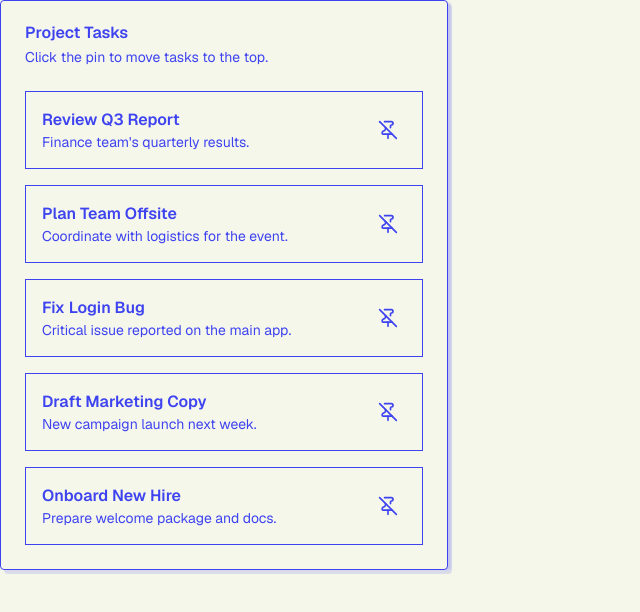
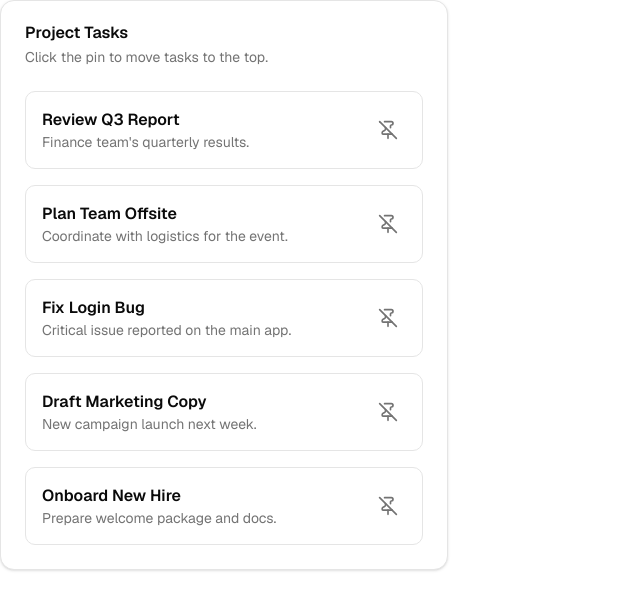
Before and after one commit to Rohan-Munot/inset-ui, a Next.js app: page /test in a window 1280 px wide. Shown: the top 612 px of the page, without its empty margins (0-640 px from the left). Built offline with nearby package versions, Linux system fonts and the light colour scheme.

Commit message:
basic roadmap component

```diff
--- a/app/globals.css
+++ b/app/globals.css
@@ -4,105 +4,113 @@
 @custom-variant dark (&:is(.dark *));
 
 :root {
-  --background: oklch(0.9721 0.0158 110.5501);
-  --foreground: oklch(0.5066 0.2501 271.8903);
-  --card: oklch(0.9721 0.0158 110.5501);
-  --card-foreground: oklch(0.5066 0.2501 271.8903);
-  --popover: oklch(0.9721 0.0158 110.5501);
-  --popover-foreground: oklch(0.5066 0.2501 271.8903);
-  --primary: oklch(0.5066 0.2501 271.8903);
-  --primary-foreground: oklch(1 0 0);
-  --secondary: oklch(1 0 0);
-  --secondary-foreground: oklch(0.5066 0.2501 271.8903);
-  --muted: oklch(0.9189 0.0147 106.6853);
-  --muted-foreground: oklch(0.5066 0.2501 271.8903);
-  --accent: oklch(0.9168 0.0214 109.7161);
-  --accent-foreground: oklch(0.4486 0.2266 271.5512);
-  --destructive: oklch(0.63 0.19 23.03);
+  --background: oklch(1 0 0);
+  --foreground: oklch(0.145 0 0);
+  --card: oklch(1 0 0);
+  --card-foreground: oklch(0.145 0 0);
+  --popover: oklch(1 0 0);
+  --popover-foreground: oklch(0.145 0 0);
+  --primary: oklch(0.205 0 0);
+  --primary-foreground: oklch(0.985 0 0);
+  --secondary: oklch(0.97 0 0);
+  --secondary-foreground: oklch(0.205 0 0);
+  --muted: oklch(0.97 0 0);
+  --muted-foreground: oklch(0.556 0 0);
+  --accent: oklch(0.97 0 0);
+  --accent-foreground: oklch(0.205 0 0);
+  --destructive: oklch(0.577 0.245 27.325);
   --destructive-foreground: oklch(1 0 0);
-  --border: oklch(0.5066 0.2501 271.8903);
-  --input: oklch(0.5066 0.2501 271.8903);
-  --ring: oklch(0.468 0.2721 279.6007);
-  --chart-1: oklch(0.5066 0.2501 271.8903);
-  --chart-2: oklch(0.55 0.22 264.53);
-  --chart-3: oklch(0.72 0 0);
-  --chart-4: oklch(0.92 0 0);
-  --chart-5: oklch(0.56 0 0);
-  --sidebar: oklch(0.9721 0.0158 110.5501);
-  --sidebar-foreground: oklch(0.5066 0.2501 271.8903);
-  --sidebar-primary: oklch(0.5066 0.2501 271.8903);
-  --sidebar-primary-foreground: oklch(1 0 0);
-  --sidebar-accent: oklch(0.9168 0.0214 109.7161);
-  --sidebar-accent-foreground: oklch(0.4486 0.2266 271.5512);
-  --sidebar-border: oklch(0.4486 0.2266 271.5512);
-  --sidebar-ring: oklch(0.4486 0.2266 271.5512);
-  --font-sans: Geist Mono, sans-serif;
-  --radius: 0rem;
-  --shadow-2xs: 4px 4px 0px 0px hsl(238.3146 85.5769% 59.2157% / 0.07);
-  --shadow-xs: 4px 4px 0px 0px hsl(238.3146 85.5769% 59.2157% / 0.07);
-  --shadow-sm: 4px 4px 0px 0px hsl(238.3146 85.5769% 59.2157% / 0.15),
-    4px 1px 2px -1px hsl(238.3146 85.5769% 59.2157% / 0.15);
-  --shadow: 4px 4px 0px 0px hsl(238.3146 85.5769% 59.2157% / 0.15),
-    4px 1px 2px -1px hsl(238.3146 85.5769% 59.2157% / 0.15);
-  --shadow-md: 4px 4px 0px 0px hsl(238.3146 85.5769% 59.2157% / 0.15),
-    4px 2px 4px -1px hsl(238.3146 85.5769% 59.2157% / 0.15);
-  --shadow-lg: 4px 4px 0px 0px hsl(238.3146 85.5769% 59.2157% / 0.15),
-    4px 4px 6px -1px hsl(238.3146 85.5769% 59.2157% / 0.15);
-  --shadow-xl: 4px 4px 0px 0px hsl(238.3146 85.5769% 59.2157% / 0.15),
-    4px 8px 10px -1px hsl(238.3146 85.5769% 59.2157% / 0.15);
-  --shadow-2xl: 4px 4px 0px 0px hsl(238.3146 85.5769% 59.2157% / 0.38);
+  --border: oklch(0.922 0 0);
+  --input: oklch(0.922 0 0);
+  --ring: oklch(0.708 0 0);
+  --chart-1: oklch(0.81 0.1 252);
+  --chart-2: oklch(0.62 0.19 260);
+  --chart-3: oklch(0.55 0.22 263);
+  --chart-4: oklch(0.49 0.22 264);
+  --chart-5: oklch(0.42 0.18 266);
+  --sidebar: oklch(0.985 0 0);
+  --sidebar-foreground: oklch(0.145 0 0);
+  --sidebar-primary: oklch(0.205 0 0);
+  --sidebar-primary-foreground: oklch(0.985 0 0);
+  --sidebar-accent: oklch(0.97 0 0);
+  --sidebar-accent-foreground: oklch(0.205 0 0);
+  --sidebar-border: oklch(0.922 0 0);
+  --sidebar-ring: oklch(0.708 0 0);
+  --font-sans: ui-sans-serif, system-ui, -apple-system, BlinkMacSystemFont,
+    "Segoe UI", Roboto, "Helvetica Neue", Arial, "Noto Sans", sans-serif,
+    "Apple Color Emoji", "Segoe UI Emoji", "Segoe UI Symbol", "Noto Color Emoji";
+  --font-serif: ui-serif, Georgia, Cambria, "Times New Roman", Times, serif;
+  --font-mono: ui-monospace, SFMono-Regular, Menlo, Monaco, Consolas,
+    "Liberation Mono", "Courier New", monospace;
+  --radius: 0.625rem;
+  --shadow-2xs: 0 1px 3px 0px hsl(0 0% 0% / 0.05);
+  --shadow-xs: 0 1px 3px 0px hsl(0 0% 0% / 0.05);
+  --shadow-sm: 0 1px 3px 0px hsl(0 0% 0% / 0.1),
+    0 1px 2px -1px hsl(0 0% 0% / 0.1);
+  --shadow: 0 1px 3px 0px hsl(0 0% 0% / 0.1), 0 1px 2px -1px hsl(0 0% 0% / 0.1);
+  --shadow-md: 0 1px 3px 0px hsl(0 0% 0% / 0.1),
+    0 2px 4px -1px hsl(0 0% 0% / 0.1);
+  --shadow-lg: 0 1px 3px 0px hsl(0 0% 0% / 0.1),
+    0 4px 6px -1px hsl(0 0% 0% / 0.1);
+  --shadow-xl: 0 1px 3px 0px hsl(0 0% 0% / 0.1),
+    0 8px 10px -1px hsl(0 0% 0% / 0.1);
+  --shadow-2xl: 0 1px 3px 0px hsl(0 0% 0% / 0.25);
+  --tracking-normal: 0em;
+  --spacing: 0.25rem;
 }
 
 .dark {
-  --background: oklch(0.2223 0.006 271.1393);
-  --foreground: oklch(0.9551 0 0);
-  --card: oklch(0.2568 0.0076 274.6528);
-  --card-foreground: oklch(0.9551 0 0);
-  --popover: oklch(0.2568 0.0076 274.6528);
-  --popover-foreground: oklch(0.9551 0 0);
-  --primary: oklch(0.6132 0.2294 291.7437);
-  --primary-foreground: oklch(1 0 0);
-  --secondary: oklch(0.294 0.013 272.9312);
-  --secondary-foreground: oklch(0.9551 0 0);
-  --muted: oklch(0.294 0.013 272.9312);
-  --muted-foreground: oklch(0.7058 0 0);
-  --accent: oklch(0.2795 0.0368 260.031);
-  --accent-foreground: oklch(0.7857 0.1153 246.6596);
-  --destructive: oklch(0.7106 0.1661 22.2162);
-  --destructive-foreground: oklch(1 0 0);
-  --border: oklch(0.3289 0.0092 268.3843);
-  --input: oklch(0.3289 0.0092 268.3843);
-  --ring: oklch(0.6132 0.2294 291.7437);
-  --chart-1: oklch(0.8003 0.1821 151.711);
-  --chart-2: oklch(0.6132 0.2294 291.7437);
-  --chart-3: oklch(0.8077 0.1035 19.5706);
-  --chart-4: oklch(0.6691 0.1569 260.1063);
-  --chart-5: oklch(0.7058 0 0);
-  --sidebar: oklch(0.2011 0.0039 286.0396);
-  --sidebar-foreground: oklch(0.9551 0 0);
-  --sidebar-primary: oklch(0.6132 0.2294 291.7437);
-  --sidebar-primary-foreground: oklch(1 0 0);
-  --sidebar-accent: oklch(0.294 0.013 272.9312);
-  --sidebar-accent-foreground: oklch(0.6132 0.2294 291.7437);
-  --sidebar-border: oklch(0.3289 0.0092 268.3843);
-  --sidebar-ring: oklch(0.6132 0.2294 291.7437);
-  --font-sans: Plus Jakarta Sans, sans-serif;
-  --font-serif: Lora, serif;
-  --font-mono: IBM Plex Mono, monospace;
-  --radius: 1.4rem;
-  --shadow-2xs: 0px 2px 3px 0px hsl(0 0% 0% / 0.08);
-  --shadow-xs: 0px 2px 3px 0px hsl(0 0% 0% / 0.08);
-  --shadow-sm: 0px 2px 3px 0px hsl(0 0% 0% / 0.16),
-    0px 1px 2px -1px hsl(0 0% 0% / 0.16);
-  --shadow: 0px 2px 3px 0px hsl(0 0% 0% / 0.16),
-    0px 1px 2px -1px hsl(0 0% 0% / 0.16);
-  --shadow-md: 0px 2px 3px 0px hsl(0 0% 0% / 0.16),
-    0px 2px 4px -1px hsl(0 0% 0% / 0.16);
-  --shadow-lg: 0px 2px 3px 0px hsl(0 0% 0% / 0.16),
-    0px 4px 6px -1px hsl(0 0% 0% / 0.16);
-  --shadow-xl: 0px 2px 3px 0px hsl(0 0% 0% / 0.16),
-    0px 8px 10px -1px hsl(0 0% 0% / 0.16);
-  --shadow-2xl: 0px 2px 3px 0px hsl(0 0% 0% / 0.4);
+  --background: oklch(0.145 0 0);
+  --foreground: oklch(0.985 0 0);
+  --card: oklch(0.205 0 0);
+  --card-foreground: oklch(0.985 0 0);
+  --popover: oklch(0.269 0 0);
+  --popover-foreground: oklch(0.985 0 0);
+  --primary: oklch(0.922 0 0);
+  --primary-foreground: oklch(0.205 0 0);
+  --secondary: oklch(0.269 0 0);
+  --secondary-foreground: oklch(0.985 0 0);
+  --muted: oklch(0.269 0 0);
+  --muted-foreground: oklch(0.708 0 0);
+  --accent: oklch(0.371 0 0);
+  --accent-foreground: oklch(0.985 0 0);
+  --destructive: oklch(0.704 0.191 22.216);
+  --destructive-foreground: oklch(0.985 0 0);
+  --border: oklch(0.275 0 0);
+  --input: oklch(0.325 0 0);
+  --ring: oklch(0.556 0 0);
+  --chart-1: oklch(0.81 0.1 252);
+  --chart-2: oklch(0.62 0.19 260);
+  --chart-3: oklch(0.55 0.22 263);
+  --chart-4: oklch(0.49 0.22 264);
+  --chart-5: oklch(0.42 0.18 266);
+  --sidebar: oklch(0.205 0 0);
+  --sidebar-foreground: oklch(0.985 0 0);
+  --sidebar-primary: oklch(0.488 0.243 264.376);
+  --sidebar-primary-foreground: oklch(0.985 0 0);
+  --sidebar-accent: oklch(0.269 0 0);
+  --sidebar-accent-foreground: oklch(0.985 0 0);
+  --sidebar-border: oklch(0.275 0 0);
+  --sidebar-ring: oklch(0.439 0 0);
+  --font-sans: ui-sans-serif, system-ui, -apple-system, BlinkMacSystemFont,
+    "Segoe UI", Roboto, "Helvetica Neue", Arial, "Noto Sans", sans-serif,
+    "Apple Color Emoji", "Segoe UI Emoji", "Segoe UI Symbol", "Noto Color Emoji";
+  --font-serif: ui-serif, Georgia, Cambria, "Times New Roman", Times, serif;
+  --font-mono: ui-monospace, SFMono-Regular, Menlo, Monaco, Consolas,
+    "Liberation Mono", "Courier New", monospace;
+  --radius: 0.625rem;
+  --shadow-2xs: 0 1px 3px 0px hsl(0 0% 0% / 0.05);
+  --shadow-xs: 0 1px 3px 0px hsl(0 0% 0% / 0.05);
+  --shadow-sm: 0 1px 3px 0px hsl(0 0% 0% / 0.1),
+    0 1px 2px -1px hsl(0 0% 0% / 0.1);
+  --shadow: 0 1px 3px 0px hsl(0 0% 0% / 0.1), 0 1px 2px -1px hsl(0 0% 0% / 0.1);
+  --shadow-md: 0 1px 3px 0px hsl(0 0% 0% / 0.1),
+    0 2px 4px -1px hsl(0 0% 0% / 0.1);
+  --shadow-lg: 0 1px 3px 0px hsl(0 0% 0% / 0.1),
+    0 4px 6px -1px hsl(0 0% 0% / 0.1);
+  --shadow-xl: 0 1px 3px 0px hsl(0 0% 0% / 0.1),
+    0 8px 10px -1px hsl(0 0% 0% / 0.1);
+  --shadow-2xl: 0 1px 3px 0px hsl(0 0% 0% / 0.25);
 }
 
 @theme inline {
@@ -156,13 +164,6 @@
   --shadow-lg: var(--shadow-lg);
   --shadow-xl: var(--shadow-xl);
   --shadow-2xl: var(--shadow-2xl);
-
-  --tracking-tighter: calc(var(--tracking-normal) - 0.05em);
-  --tracking-tight: calc(var(--tracking-normal) - 0.025em);
-  --tracking-normal: var(--tracking-normal);
-  --tracking-wide: calc(var(--tracking-normal) + 0.025em);
-  --tracking-wider: calc(var(--tracking-normal) + 0.05em);
-  --tracking-widest: calc(var(--tracking-normal) + 0.1em);
 }
 
 body {
--- a/registry/button/shiny-button/shiny-button.tsx
+++ b/components/button/shiny-button/shiny-button.tsx
@@ -8,7 +8,7 @@ const animationProps = {
     repeat: Infinity,
     repeatType: "loop",
     repeatDelay: 0.5,
-    duration: 1.5,
+    duration: 4,
     ease: "linear",
   },
 } as MotionProps;
--- a/components/button/stateful-button/button.tsx
+++ b/components/button/stateful-button/button.tsx
@@ -8,7 +8,7 @@ interface StatefulButtonProps
   className?: string;
   children: React.ReactNode;
   size?: "default" | "sm" | "lg" | "icon";
-  state?: "idle" | "loading" | "success" | "error" | "disabled" | "warning";
+  state?: "default" | "loading" | "success" | "error" | "disabled" | "warning";
   loadingText?: string;
   successText?: string;
   errorText?: string;
@@ -16,7 +16,7 @@ interface StatefulButtonProps
 }
 
 const buttonVariants = cva(
-  "flex flex-row items-center justify-center gap-2 text-sm font-medium whitespace-nowrap outline-none select-none focus-visible:ring-zinc-300/50 focus-visible:ring-[4px] active:scale-[0.98] disabled:pointer-events-none disabled:opacity-50 aria-invalid:border-destructive aria-invalid:ring-destructive/20 dark:aria-invalid:ring-destructive/40 [&_svg]:shrink-0 [&_svg:not([class*='size-'])]:size-4 text-white text-shadow-xs inset-shadow-[1px_1px_1px,0px_0px_2px] dark:inset-shadow-white/20 inset-shadow-neutral-100/50 h-8 px-4 relative rounded-full",
+  "flex flex-row items-center justify-center gap-2 text-sm font-medium whitespace-nowrap outline-none select-none focus-visible:ring-zinc-300/50 focus-visible:ring-[4px] active:scale-[0.98] disabled:pointer-events-none disabled:opacity-60 aria-invalid:border-destructive aria-invalid:ring-destructive/20 dark:aria-invalid:ring-destructive/40 [&_svg]:shrink-0 [&_svg:not([class*='size-'])]:size-4 text-white text-shadow-xs inset-shadow-[1px_1px_1px,0px_0px_2px] dark:inset-shadow-white/20 inset-shadow-neutral-100/50 h-8 px-4 relative rounded-full",
   {
     variants: {
       size: {
@@ -34,8 +34,6 @@ const buttonVariants = cva(
 
 const getBackgroundGradient = (state: string) => {
   switch (state) {
-    case "idle":
-      return "linear-gradient(to bottom, #27272a, #3f3f46)";
     case "loading":
       return "linear-gradient(to bottom, #023e8a, #0077b6)";
     case "success":
@@ -45,7 +43,7 @@ const getBackgroundGradient = (state: string) => {
     case "warning":
       return "linear-gradient(to bottom, #ff7b00, #ffa200)";
     case "disabled":
-      return "linear-gradient(to bottom, #9ca3af, #6b7280)";
+      return "linear-gradient(to bottom, #27272a, #3f3f46)";
     default:
       return "linear-gradient(to bottom, #27272a, #3f3f46)";
   }
@@ -135,7 +133,7 @@ const WarningIcon = () => (
 function StatefulButton({
   className,
   size,
-  state = "idle",
+  state = "default",
   children,
   loadingText = "Loading",
   successText = "Success",
```
Also changed, not shown: app/page.tsx (+44 -28 lines), components/roadmap/roadmap.tsx (added, +97 -0 lines), components/text/flip-text.tsx (added, +62 -0 lines).
